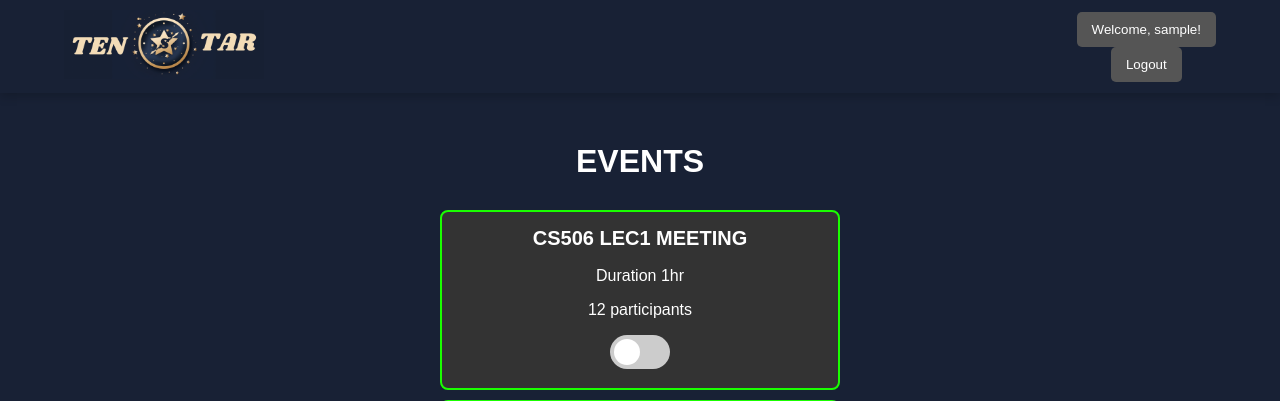
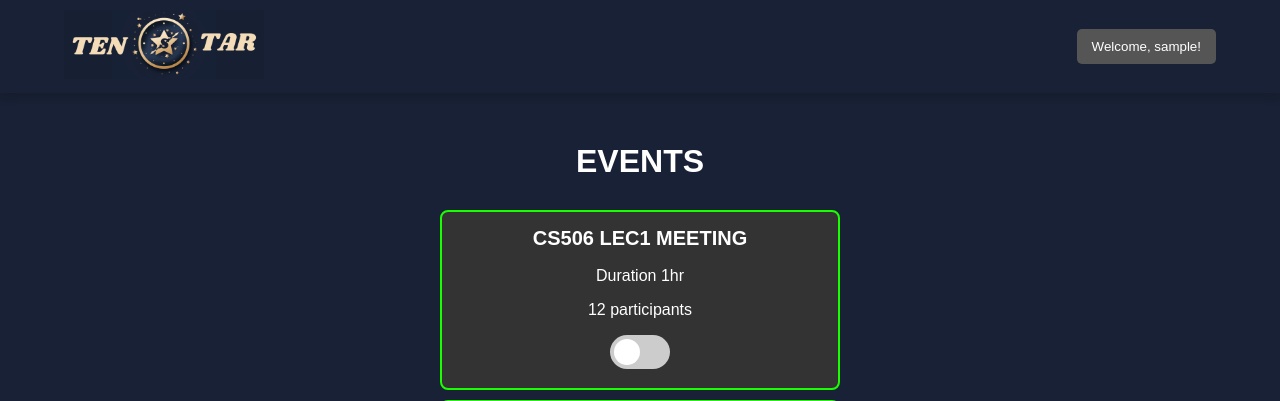
Before and after one commit to stevenjknaack/team-scheduler, a Flask app: page /profile in a window 1280 px wide. Shown: the top 401 px of the page. Run offline with Flask 3, Linux system fonts and the light colour scheme; the visitor is signed in with stand-in values (Sample User, id 1).

Commit message:
added logout button toggle functionality (click welcome [user], then click logout)

```diff
--- a/templates/profile.html
+++ b/templates/profile.html
@@ -13,8 +13,8 @@
                 <img src="{{ url_for('static', filename='images/logo.png') }}" alt="Ten Star Logo">
             </div>
             <div class="navbar-right">
-                <button>Welcome, {{ username }}!</button>
-                <form action="{{ url_for('logout') }}" method="post">
+                <button id="welcomeButton">Welcome, {{ username }}!</button>
+                <form action="{{ url_for('logout') }}" method="post" id="logoutForm" style="display: none;">
                     <button type="submit" class="btn btn-danger">Logout</button>
                 </form>
             </div>
@@ -50,5 +50,13 @@
                 </label>
             </div>
         </div>
+        <script src="https://code.jquery.com/jquery-3.6.0.min.js"></script>
+            <script>
+            $(document).ready(function () {
+                $("#welcomeButton").on("click", function () {
+                    $("#logoutForm").toggle();
+                });
+            });
+            </script>
     </body>
 </html>
```
